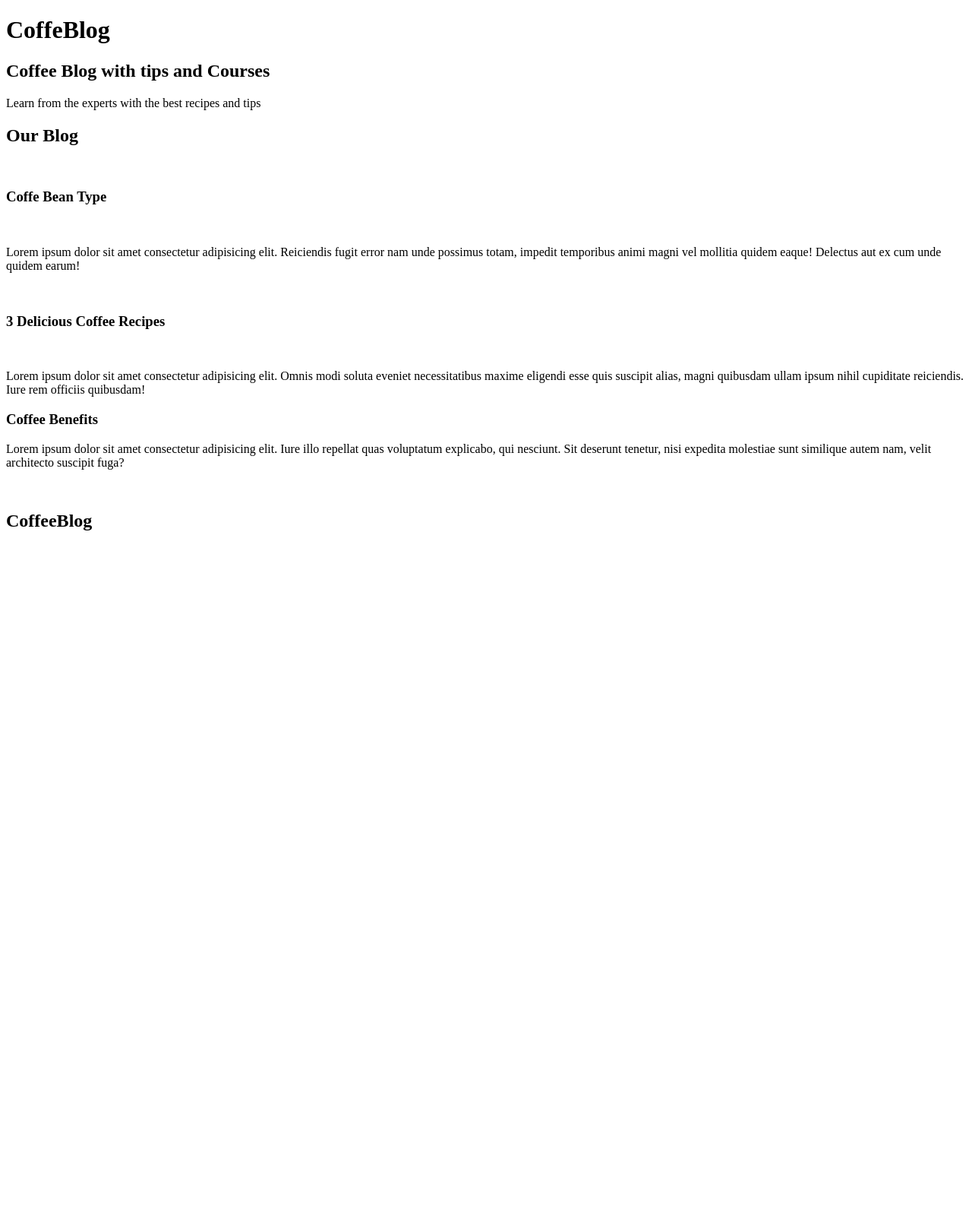
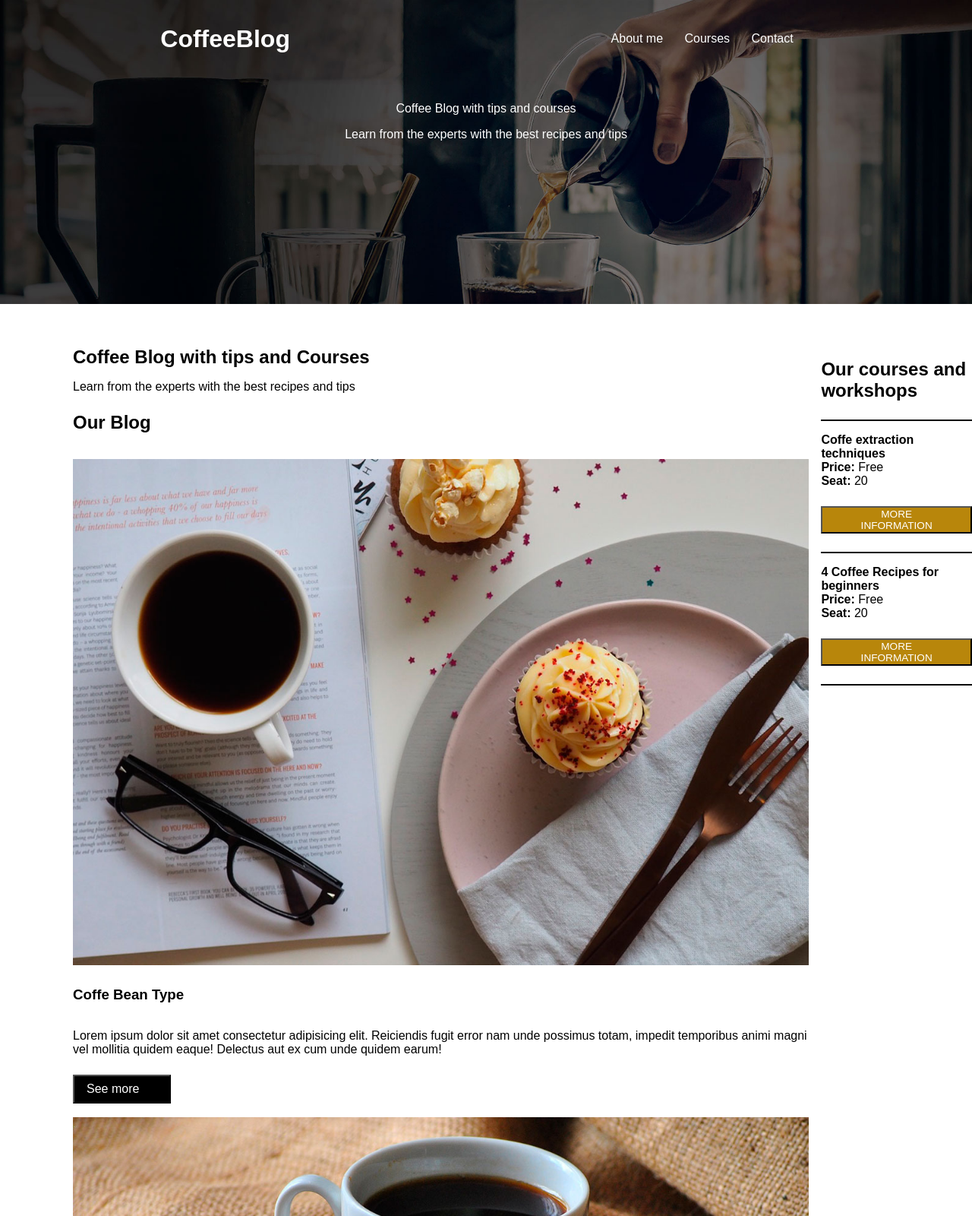
Before and after one commit to MiguelSDKU/CoffeeBlog, a plain HTML site: page index.html in a window 1280 px wide. Shown: the top 1600 px of the page at 76% size. Before the commit the page ends 800 px from the top, so only its background shows below. Drawn offline with Linux system fonts and the light colour scheme.

Commit message:
Third Assignment

```diff
--- /dev/null
+++ b/about.css
@@ -0,0 +1,192 @@
+/*Global*/
+* {
+  font-family: "Trebuchet MS", "Lucida Sans Unicode", "Lucida Grande",
+    "Lucida Sans", Arial, sans-serif;
+  margin: 0;
+  text-decoration: none;
+}
+
+main h2 {
+  text-align: center;
+  font-weight: bolder;
+  font-size: 3dvh;
+  margin-bottom: 1dvh;
+  margin-top: 1dvh;
+}
+
+main p {
+  margin-bottom: 3dvh;
+  margin-right: 25%;
+  text-align: justify;
+  line-height: 3dvh;
+}
+
+img {
+  max-width: 100%;
+}
+
+/*Header*/
+header {
+  text-align: center;
+  color: white;
+  background-image: url(/coffee-images-main/banner.jpg);
+  background-size: 150%;
+  background-position: center;
+  background-repeat: no-repeat;
+  height: 400px;
+}
+
+.icon {
+  font-size: 3dvh;
+  margin-right: 10dvh;
+}
+
+header a {
+  color: white;
+  margin-right: 3dvh;
+}
+
+.texto_header {
+  padding-top: 2dvh;
+  padding-bottom: 2dvh;
+}
+
+.p_header {
+  padding-top: 1dvh;
+}
+
+.p_bold {
+  font-size: 3dvh;
+}
+
+.bold_txt {
+  font-weight: bold;
+}
+
+.header_flex {
+  display: flex;
+  flex-direction: row;
+  height: 25px;
+  justify-content: space-around;
+  align-items: center;
+  margin-bottom: 12dvh;
+}
+
+/*Body*/
+
+main {
+  padding-left: 20dvh;
+  margin: 2dvh;
+  margin-top: 2dvh;
+  margin-bottom: 2dvh;
+}
+
+.main_flex {
+  display: flex;
+}
+
+/* .container {
+  width: 80%;
+  margin-left: auto;
+  margin-right: auto;
+} */
+
+.see_more {
+  background-color: black;
+  padding: 1dvh;
+  color: white;
+  text-decoration: none;
+  font-size: 2dvh;
+  padding-left: 2dvh;
+  padding-right: 5dvh;
+  text-align: center;
+  font-weight: lighter;
+  transition: background-color 0.3s;
+  cursor: pointer;
+}
+
+.see_more:hover {
+  background-color: gray;
+  color: white;
+}
+
+.workshops {
+  margin-top: 9dvh;
+  font-size: x-large;
+}
+
+.workshops_h2 {
+  font-size: medium;
+}
+
+.courses h2:first-child {
+  margin-top: 5dvh;
+}
+
+.more_info {
+  background-color: darkgoldenrod;
+  padding-left: 25%;
+  padding-right: 25%;
+  color: white;
+  text-decoration: none;
+  font-size: 1.7dvh;
+  text-align: center;
+  font-weight: lighter;
+  transition: background-color 0.3s;
+  cursor: pointer;
+  margin-bottom: 0dvh;
+  margin-top: 3dvh;
+}
+
+.more_info:hover {
+  background-color: rgb(58, 42, 3);
+  color: white;
+}
+
+.courses {
+  margin-bottom: 0dvh;
+  margin-top: 0dvh;
+}
+
+.courses_border {
+  border-top: 2px solid black;
+  margin-top: 3dvh;
+  padding-top: 2dvh;
+}
+
+.courses_border:last-child {
+  border-bottom: 2px solid black;
+  padding-bottom: 3dvh;
+}
+
+/*Footer*/
+footer {
+  background-color: black;
+  color: white;
+  padding-top: 3dvh;
+  margin: 0;
+  text-align: center;
+  padding-bottom: 3dvh;
+}
+
+.footer_flex {
+  display: flex;
+  flex-direction: row;
+  justify-content: space-around;
+  align-items: center;
+}
+
+.footer_links {
+  list-style-type: none;
+  padding: 0;
+  margin-top: 0.5dvh;
+}
+
+.footer_links li {
+  display: inline;
+  margin-right: 6dvh;
+}
+
+.footer_links li:last-child {
+  margin-right: 0;
+}
--- a/index.html
+++ b/index.html
@@ -4,41 +4,98 @@
     <meta charset="UTF-8" />
     <meta name="viewport" content="width=device-width, initial-scale=1.0" />
     <title>CoffeBlog</title>
+    <link rel="stylesheet" href="style.css" />
   </head>
   <body>
     <header>
-      <h1>CoffeBlog</h1>
+      <div class="texto_header">
+        <div class="header_flex">
+          <h1>CoffeeBlog</h1>
+          <nav>
+            <a href="about.html">About me</a>
+            <a href="courses.html">Courses</a>
+            <a href="contact.html">Contact</a>
+          </nav>
+        </div>
+
+        <p class="p_header">Coffee Blog with tips and courses</p>
+        <p class="p_header">
+          Learn from the experts with the best recipes and tips
+        </p>
+      </div>
     </header>
-    <main>
+
+    <div class="main_flex">
+      <main class="container">
         <h2>Coffee Blog with tips and Courses</h2>
         <p>Learn from the experts with the best recipes and tips</p>
         <h2>Our Blog</h2>
         <br />
+        <div>
+          <img src="coffee-images-main/blog2.jpg" />
           <h3>Coffe Bean Type</h3>
           <br />
           <p>
             Lorem ipsum dolor sit amet consectetur adipisicing elit. Reiciendis
-        fugit error nam unde possimus totam, impedit temporibus animi magni vel
-        mollitia quidem eaque! Delectus aut ex cum unde quidem earum!
+            fugit error nam unde possimus totam, impedit temporibus animi magni
+            vel mollitia quidem eaque! Delectus aut ex cum unde quidem earum!
           </p>
+          <button href="#" class="see_more">See more</button>
           <br />
+          <br />
+          <img src="coffee-images-main/blog3.jpg" />
+          <br />
+          <br />
+          <br />
+        </div>
+        <div>
           <h3>3 Delicious Coffee Recipes</h3>
           <br />
           <p>
             Lorem ipsum dolor sit amet consectetur adipisicing elit. Omnis modi
-        soluta eveniet necessitatibus maxime eligendi esse quis suscipit alias,
-        magni quibusdam ullam ipsum nihil cupiditate reiciendis. Iure rem
-        officiis quibusdam!
+            soluta eveniet necessitatibus maxime eligendi esse quis suscipit
+            alias, magni quibusdam ullam ipsum nihil cupiditate reiciendis. Iure
+            rem officiis quibusdam!
           </p>
+          <button href="#" class="see_more">See more</button>
+        </div>
+        <div>
           <h3>Coffee Benefits</h3>
           <p>
             Lorem ipsum dolor sit amet consectetur adipisicing elit. Iure illo
-        repellat quas voluptatum explicabo, qui nesciunt. Sit deserunt tenetur,
-        nisi expedita molestiae sunt similique autem nam, velit architecto
-        suscipit fuga?
+            repellat quas voluptatum explicabo, qui nesciunt. Sit deserunt
+            tenetur, nisi expedita molestiae sunt similique autem nam, velit
+            architecto suscipit fuga?
           </p>
+          <button href="#" class="see_more">See more</button>
           <br />
+        </div>
+      </main>
+
+      <div>
+        <h2 class="workshops">Our courses and workshops</h2>
+        <article class="courses courses_border">
+          <h3 class="workshops_h2">Coffe extraction techniques</h3>
+          <p><span class="bold_txt">Price: </span>Free</p>
+          <p><span class="bold_txt">Seat: </span>20</p>
+          <button href="#" class="more_info">MORE INFORMATION</button>
+        </article>
+        <article class="courses courses_border">
+          <h3 class="workshops_h2">4 Coffee Recipes for beginners</h3>
+          <p><span class="bold_txt">Price: </span>Free</p>
+          <p><span class="bold_txt">Seat: </span>20</p>
+          <button href="#" class="more_info">MORE INFORMATION</button>
+        </article>
+      </div>
+    </div>
+
+    <footer>
       <h2>CoffeeBlog</h2>
-    </main>
+      <ul class="footer_links">
+        <li>About us</li>
+        <li>Courses</li>
+        <li>Contact</li>
+      </ul>
+    </footer>
   </body>
 </html>
--- /dev/null
+++ b/style.css
@@ -0,0 +1,172 @@
+/*Global*/
+* {
+  font-family: Arial, Helvetica, sans-serif;
+  margin: 0;
+  text-decoration: none;
+}
+
+main h2 {
+  margin-bottom: 2dvh;
+  margin-top: 2dvh;
+}
+
+main h3 {
+  margin-bottom: 2dvh;
+  margin-top: 3dvh;
+}
+
+main p {
+  margin-bottom: 3dvh;
+}
+
+img {
+  max-width: 100%;
+}
+
+/*Header*/
+header {
+  text-align: center;
+  color: white;
+  background-image: url(/coffee-images-main/banner.jpg);
+  height: 400px;
+  background-size: cover;
+}
+
+header a {
+  color: white;
+  margin-right: 3dvh;
+}
+
+.texto_header {
+  padding-top: 2dvh;
+  padding-bottom: 2dvh;
+}
+
+.p_header {
+  padding-top: 2dvh;
+}
+
+.bold_txt {
+  font-weight: bold;
+}
+
+.header_flex {
+  display: flex;
+  flex-direction: row;
+  height: 70px;
+  justify-content: space-around;
+  align-items: center;
+  margin-bottom: 4dvh;
+}
+
+/*Body*/
+
+main {
+  padding-left: 10dvh;
+  margin: 2dvh;
+  margin-top: 5dvh;
+  margin-bottom: 10dvh;
+}
+
+.main_flex {
+  display: flex;
+}
+
+/* .container {
+  width: 80%;
+  margin-left: auto;
+  margin-right: auto;
+} */
+
+.see_more {
+  background-color: black;
+  padding: 1dvh;
+  color: white;
+  text-decoration: none;
+  font-size: 2dvh;
+  padding-left: 2dvh;
+  padding-right: 5dvh;
+  text-align: center;
+  font-weight: lighter;
+  transition: background-color 0.3s;
+  cursor: pointer;
+}
+
+.see_more:hover {
+  background-color: gray;
+  color: white;
+}
+
+.workshops {
+  margin-top: 9dvh;
+  font-size: x-large;
+}
+
+.workshops_h2 {
+  font-size: medium;
+}
+
+.courses h2:first-child {
+  margin-top: 5dvh;
+}
+
+.more_info {
+  background-color: darkgoldenrod;
+  padding-left: 25%;
+  padding-right: 25%;
+  color: white;
+  text-decoration: none;
+  font-size: 1.7dvh;
+  text-align: center;
+  font-weight: lighter;
+  transition: background-color 0.3s;
+  cursor: pointer;
+  margin-bottom: 0dvh;
+  margin-top: 3dvh;
+}
+
+.more_info:hover {
+  background-color: rgb(58, 42, 3);
+  color: white;
+}
+
+.courses {
+  margin-bottom: 0dvh;
+  margin-top: 0dvh;
+}
+
+.courses_border {
+  border-top: 2px solid black;
+  margin-top: 3dvh;
+  padding-top: 2dvh;
+}
+
+.courses_border:last-child {
+  border-bottom: 2px solid black;
+  padding-bottom: 3dvh;
+}
+
+/*Footer*/
+footer {
+  background-color: black;
+  color: white;
+  padding-top: 3dvh;
+  margin: 0;
+  text-align: center;
+  padding-bottom: 4dvh;
+}
+
+.footer_links {
+  list-style-type: none;
+  padding: 0;
+  margin-top: 3dvh;
+}
+
+.footer_links li {
+  display: inline;
+  margin-right: 6dvh;
+}
+
+.footer_links li:last-child {
+  margin-right: 0;
+}
```
Also changed, not shown: about.html (added, +67 -0 lines), coffee-images-main/banner.jpg (added), coffee-images-main/blog1.jpg (added), coffee-images-main/blog2.jpg (added), coffee-images-main/blog3.jpg (added), coffee-images-main/contact.jpg (added), coffee-images-main/course1.jpg (added), coffee-images-main/course2.jpg (added), coffee-images-main/course3.jpg (added), coffee-images-main/us.jpg (added), contact.html (added), courses.html (added). Lines whose indentation alone changed are shown as unchanged.
